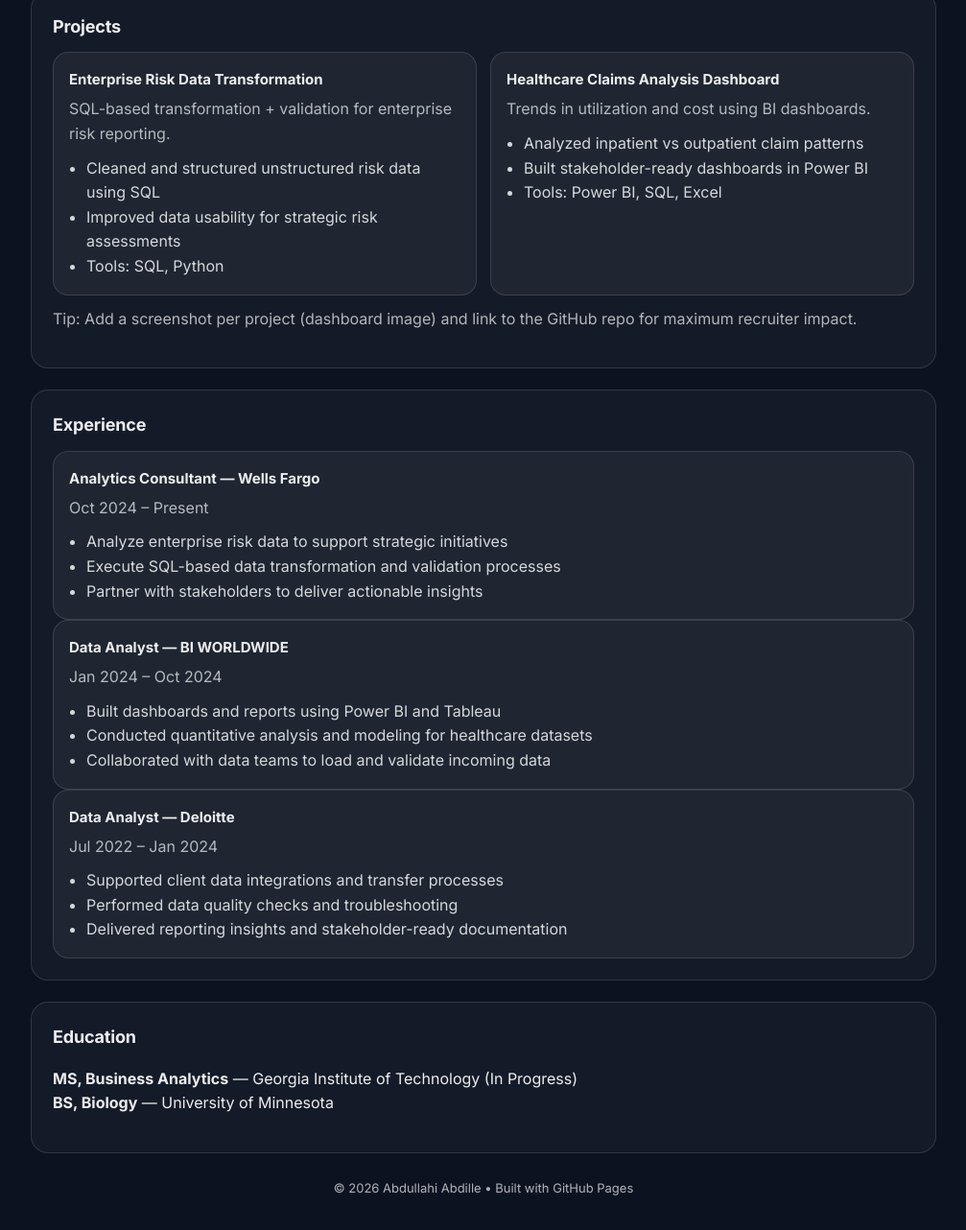
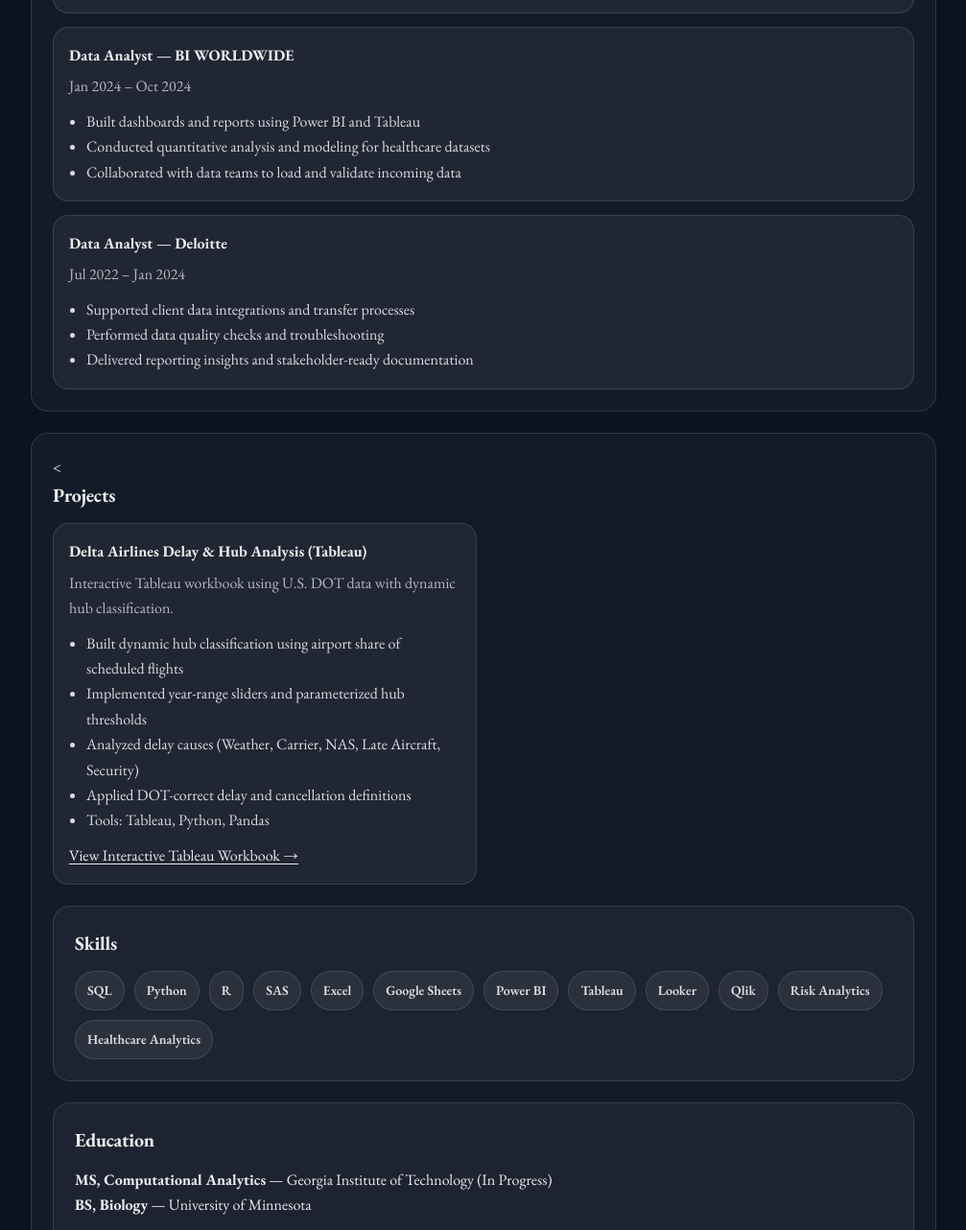
Before and after one commit to abdullahiaabdille/abdullahiabdille.github.io, a plain HTML site: page index.html in a window 1280 px wide. Shown: the part 747-2029 px from the top of the page at 96% size, without its empty margins (136-1143 px from the left). Drawn offline with nearby package versions, Linux system fonts and the light colour scheme.

Commit message:
Refactor index.html for layout and style updates
Updated styles and structure for improved layout and readability. Added new sections for skills, education, and projects.

```diff
--- a/index.html
+++ b/index.html
@@ -6,7 +6,7 @@
   <title>Abdullahi Abdille | Portfolio</title>
 
   <style>
-    @import url('https://fonts.googleapis.com/css2?family=Inter:wght@400;500;600;700&display=swap');
+    @import url('https://fonts.googleapis.com/css2?family=EB+Garamond:wght@400;500;600;700&display=swap');
 
     :root{
       --bg: #0b1220;
@@ -24,13 +24,13 @@
 
     body{
       margin: 0;
-      font-family: Inter, system-ui, -apple-system, Segoe UI, Roboto, Arial, sans-serif;
+      font-family: "EB Garamond", Garamond, Georgia, serif;
       background:
         radial-gradient(1200px 600px at 20% 10%, rgba(124,58,237,0.25), transparent 60%),
         radial-gradient(900px 500px at 90% 20%, rgba(34,197,94,0.18), transparent 55%),
         var(--bg);
       color: var(--text);
-      line-height: 1.6;
+      line-height: 1.65;
     }
 
     .wrap{
@@ -47,16 +47,39 @@
       box-shadow: var(--shadow);
     }
 
+    .header-top{
+      display:flex;
+      align-items: center;
+      justify-content: space-between;
+      gap: 18px;
+    }
+
+    .name-block{
+      min-width: 0;
+    }
+
     h1{
       margin: 0 0 6px;
-      font-size: 40px;
+      font-size: 44px;
       letter-spacing: -0.02em;
+      line-height: 1.05;
     }
 
     .subtitle{
       margin: 0;
       color: var(--muted);
-      font-weight: 500;
+      font-weight: 600;
+      font-size: 16px;
+    }
+
+    .profile-pic{
+      width: 84px;
+      height: 84px;
+      border-radius: 50%;
+      object-fit: cover;
+      border: 1px solid rgba(255,255,255,0.18);
+      box-shadow: 0 10px 26px rgba(0,0,0,0.28);
+      flex: 0 0 auto;
     }
 
     .cta{
@@ -76,7 +99,7 @@
       background: rgba(255,255,255,0.06);
       color: var(--text);
       text-decoration: none;
-      font-weight: 600;
+      font-weight: 700;
       font-size: 14px;
       transition: transform 120ms ease, background 120ms ease, border-color 120ms ease;
     }
@@ -102,8 +125,9 @@
 
     h2{
       margin: 0 0 12px;
-      font-size: 18px;
+      font-size: 20px;
       letter-spacing: -0.01em;
+      font-weight: 700;
     }
 
     .muted{ color: var(--muted); }
@@ -118,8 +142,9 @@
       border-radius: 999px;
       border: 1px solid var(--border);
       background: rgba(255,255,255,0.06);
-      font-size: 13px;
-      color: rgba(255,255,255,0.85);
+      font-size: 14px;
+      color: rgba(255,255,255,0.86);
+      font-weight: 600;
     }
 
     .grid{
@@ -138,32 +163,70 @@
     .card strong{
       display:block;
       margin-bottom: 6px;
-      font-size: 15px;
+      font-size: 16px;
+      font-weight: 800;
     }
 
     ul{
       margin: 10px 0 0;
       padding-left: 18px;
-      color: rgba(255,255,255,0.82);
+      color: rgba(255,255,255,0.84);
     }
 
     .card a{
-      color: rgba(255,255,255,0.9);
+      color: rgba(255,255,255,0.92);
       text-decoration: underline;
       text-underline-offset: 3px;
+    }
+
+    /* Education logos */
+    .edu-row{
+      display:flex;
+      align-items: flex-start;
+      justify-content: space-between;
+      gap: 18px;
+      flex-wrap: wrap;
+    }
+    .edu-logos{
+      display:flex;
+      gap: 12px;
+      align-items:center;
+      flex: 0 0 auto;
+    }
+    .edu-logos img{
+      height: 34px;
+      width: auto;
+      opacity: 0.9;
+      border-radius: 8px;
+      border: 1px solid rgba(255,255,255,0.14);
+      background: rgba(255,255,255,0.06);
+      padding: 6px;
     }
 
     footer{
       margin-top: 26px;
       color: var(--muted);
-      font-size: 13px;
+      font-size: 14px;
       text-align: center;
     }
 
+    /* Motion */
+    .reveal{
+      opacity: 0;
+      transform: translateY(22px);
+      transition: opacity 700ms ease, transform 700ms ease;
+      will-change: opacity, transform;
+    }
+    .reveal.visible{
+      opacity: 1;
+      transform: translateY(0);
+    }
+
     @media (max-width: 820px){
-      h1{ font-size: 32px; }
+      h1{ font-size: 34px; }
       .grid{ grid-template-columns: 1fr; }
       .wrap{ margin-top: 28px; }
+      .profile-pic{ width: 72px; height: 72px; }
     }
   </style>
 </head>
@@ -171,15 +234,24 @@
 <body>
   <div class="wrap">
 
-    <header>
-      <h1>Abdullahi Abdille</h1>
-      <p class="subtitle">Data Analyst | Analytics Consultant | SQL, Python, Power BI, Tableau</p>
+    <header class="reveal">
+      <div class="header-top">
+        <div class="name-block">
+          <h1>Abdullahi Abdille</h1>
+          <p class="subtitle">Data Analyst | Analytics Consultant | SQL, Python, Power BI, Tableau</p>
+        </div>
+
+        <!-- ✅ Add your photo file in the repo root or /assets/ -->
+        <!-- Example: assets/profile.jpg -->
+        <img class="profile-pic" src="assets/profile.jpg" alt="Abdullahi Abdille headshot" />
+      </div>
 
       <div class="cta">
         <a class="btn primary" href="resume.pdf" target="_blank" rel="noopener">Resume</a>
         <a class="btn" href="mailto:abdilleaabdullahi@gmail.com">Email</a>
         <a class="btn" href="https://github.com/abdullahiabdille" target="_blank" rel="noopener">GitHub</a>
-        <a class="btn" href="https://www.linkedin.com" target="_blank" rel="noopener">LinkedIn</a>
+        <!-- ✅ Replace with your real LinkedIn URL -->
+        <a class="btn" href="https://www.linkedin.com/in/abdullahi-a-95634716b/" target="_blank" rel="noopener">LinkedIn</a>
       </div>
 
       <p class="muted" style="margin-top:14px;">
@@ -187,7 +259,7 @@
       </p>
     </header>
 
-    <section>
+    <section class="reveal">
       <h2>About</h2>
       <p>
         Data Analyst with 3+ years of experience in analytics, reporting, and visualization across financial
@@ -196,7 +268,71 @@
       </p>
     </section>
 
-    <section>
+    <section class="reveal">
+      <h2>Experience</h2>
+
+      <div class="card">
+        <strong>Analytics Consultant — Wells Fargo</strong>
+        <div class="muted">Oct 2024 – Present</div>
+        <ul>
+          <li>Analyze enterprise risk data to support strategic initiatives</li>
+          <li>Execute SQL-based data transformation and validation processes</li>
+          <li>Partner with stakeholders to deliver actionable insights</li>
+        </ul>
+      </div>
+
+      <div class="card" style="margin-top:14px;">
+        <strong>Data Analyst — BI WORLDWIDE</strong>
+        <div class="muted">Jan 2024 – Oct 2024</div>
+        <ul>
+          <li>Built dashboards and reports using Power BI and Tableau</li>
+          <li>Conducted quantitative analysis and modeling for healthcare datasets</li>
+          <li>Collaborated with data teams to load and validate incoming data</li>
+        </ul>
+      </div>
+
+      <div class="card" style="margin-top:14px;">
+        <strong>Data Analyst — Deloitte</strong>
+        <div class="muted">Jul 2022 – Jan 2024</div>
+        <ul>
+          <li>Supported client data integrations and transfer processes</li>
+          <li>Performed data quality checks and troubleshooting</li>
+          <li>Delivered reporting insights and stakeholder-ready documentation</li>
+        </ul>
+      </div>
+
+    </section>
+
+    <section class="reveal">
+      <<h2>Projects</h2>
+<div class="grid">
+
+  <div class="card">
+    <strong>Delta Airlines Delay & Hub Analysis (Tableau)</strong>
+    <div class="muted">
+      Interactive Tableau workbook using U.S. DOT data with dynamic hub classification.
+    </div>
+    <ul>
+      <li>Built dynamic hub classification using airport share of scheduled flights</li>
+      <li>Implemented year-range sliders and parameterized hub thresholds</li>
+      <li>Analyzed delay causes (Weather, Carrier, NAS, Late Aircraft, Security)</li>
+      <li>Applied DOT-correct delay and cancellation definitions</li>
+      <li>Tools: Tableau, Python, Pandas</li>
+    </ul>
+
+    <div style="margin-top:10px;">
+      <a href="https://public.tableau.com/app/profile/abdullahi.abdille/viz/USAirportData_17689594516430/HubClassification"
+         target="_blank" rel="noopener">
+        View Interactive Tableau Workbook →
+      </a>
+    </div>
+  </div>
+
+</div>
+
+
+    <!-- Skills  -->
+    <section class="reveal">
       <h2>Skills</h2>
       <div class="pills">
         <span class="pill">SQL</span>
@@ -214,90 +350,42 @@
       </div>
     </section>
 
-    <section>
-      <h2>Projects</h2>
-      <div class="grid">
+    <section class="reveal">
+      <h2>Education</h2>
 
-        <div class="card">
-          <strong>Enterprise Risk Data Transformation</strong>
-          <div class="muted">SQL-based transformation + validation for enterprise risk reporting.</div>
-          <ul>
-            <li>Cleaned and structured unstructured risk data using SQL</li>
-            <li>Improved data usability for strategic risk assessments</li>
-            <li>Tools: SQL, Python</li>
-          </ul>
-          <!-- Optional links (update when you have repos) -->
-          <!-- <div style="margin-top:10px;"><a href="https://github.com/abdullahiabdille/REPO" target="_blank" rel="noopener">View Repo</a></div> -->
+      <div class="edu-row">
+        <p style="margin:0;">
+          <strong>MS, Computational Analytics</strong> — Georgia Institute of Technology (In Progress)<br/>
+          <strong>BS, Biology</strong> — University of Minnesota
+        </p>
+
+        <!-- ✅ Add these files to your repo: assets/gt-logo.png and assets/umn-logo.png -->
+        <div class="edu-logos">
+          <img src="assets/gt-logo.png" alt="Georgia Tech logo" />
+          <img src="assets/umn-logo.png" alt="University of Minnesota logo" />
         </div>
-
-        <div class="card">
-          <strong>Healthcare Claims Analysis Dashboard</strong>
-          <div class="muted">Trends in utilization and cost using BI dashboards.</div>
-          <ul>
-            <li>Analyzed inpatient vs outpatient claim patterns</li>
-            <li>Built stakeholder-ready dashboards in Power BI</li>
-            <li>Tools: Power BI, SQL, Excel</li>
-          </ul>
-          <!-- <div style="margin-top:10px;"><a href="https://github.com/abdullahiabdille/REPO" target="_blank" rel="noopener">View Repo</a></div> -->
-        </div>
-
       </div>
-      <p class="muted" style="margin-top:12px;">
-        Tip: Add a screenshot per project (dashboard image) and link to the GitHub repo for maximum recruiter impact.
-      </p>
     </section>
 
-    <section>
-      <h2>Experience</h2>
-
-      <div class="card">
-        <strong>Analytics Consultant — Wells Fargo</strong>
-        <div class="muted">Oct 2024 – Present</div>
-        <ul>
-          <li>Analyze enterprise risk data to support strategic initiatives</li>
-          <li>Execute SQL-based data transformation and validation processes</li>
-          <li>Partner with stakeholders to deliver actionable insights</li>
-        </ul>
-      </div>
-
-      <div class="card">
-        <strong>Data Analyst — BI WORLDWIDE</strong>
-        <div class="muted">Jan 2024 – Oct 2024</div>
-        <ul>
-          <li>Built dashboards and reports using Power BI and Tableau</li>
-          <li>Conducted quantitative analysis and modeling for healthcare datasets</li>
-          <li>Collaborated with data teams to load and validate incoming data</li>
-        </ul>
-      </div>
-
-      <div class="card">
-        <strong>Data Analyst — Deloitte</strong>
-        <div class="muted">Jul 2022 – Jan 2024</div>
-        <ul>
-          <li>Supported client data integrations and transfer processes</li>
-          <li>Performed data quality checks and troubleshooting</li>
-          <li>Delivered reporting insights and stakeholder-ready documentation</li>
-        </ul>
-      </div>
-
-    </section>
-
-    <section>
-      <h2>Education</h2>
-      <p>
-        <strong>MS, Business Analytics</strong> — Georgia Institute of Technology (In Progress)<br/>
-        <strong>BS, Biology</strong> — University of Minnesota
-      </p>
-    </section>
-
-    <footer>
+    <footer class="reveal">
       © <span id="year"></span> Abdullahi Abdille • Built with GitHub Pages
     </footer>
 
   </div>
 
   <script>
+    // Year
     document.getElementById("year").textContent = new Date().getFullYear();
+
+    // Motion reveal
+    const els = document.querySelectorAll(".reveal");
+    const obs = new IntersectionObserver((entries) => {
+      entries.forEach((e) => {
+        if (e.isIntersecting) e.target.classList.add("visible");
+      });
+    }, { threshold: 0.12 });
+
+    els.forEach(el => obs.observe(el));
   </script>
 </body>
 </html>
```
